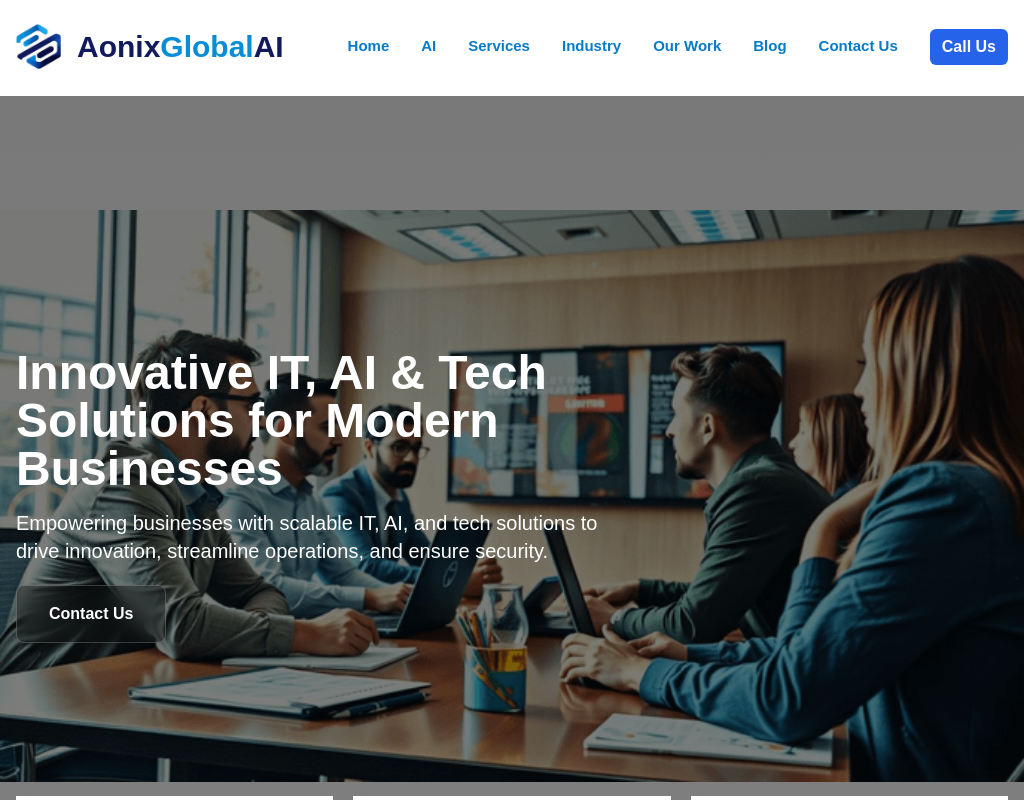
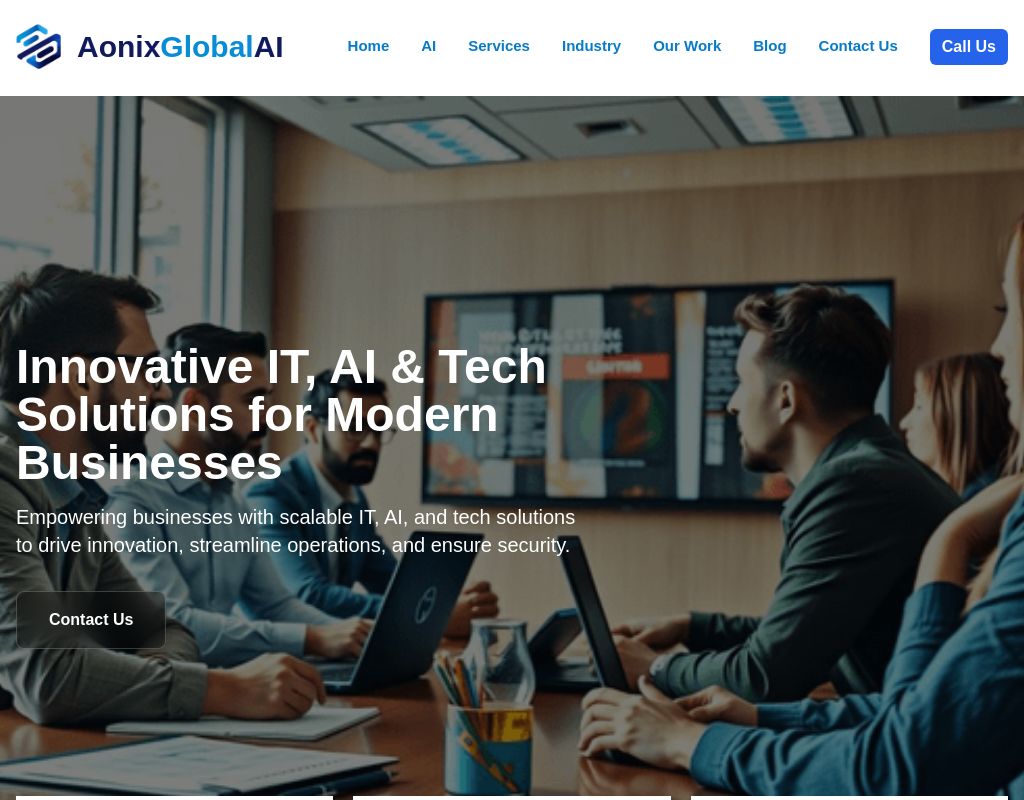
Before and after one commit to aOnixglobalai99/aonixglobalai-portfolio, a Next.js app: page / in a window 1024 px wide. Shown: the top 800 px of the page. Built offline with nearby package versions, Linux system fonts and the light colour scheme.

Commit message:
homepage top image responsiveness fixed

```diff
--- a/src/pages/index.tsx
+++ b/src/pages/index.tsx
@@ -30,20 +30,20 @@ const HomePage = () => {
     <div id="/" className="font-poppins w-full">
       {/* Hero Section */}
       <div className="w-full">
-        <div className="homepagefirstdiv-back h-[800px] bg-center bg-no-repeat bg-cover">
-          <div className="h-full flex flex-col items-start w-full max-w-[1140px] mx-auto pr-4 justify-center m-auto">
-            <div className="px-4 xl:px-0">
-              <h2 className="text-white font-black text-2xl sm:text-3xl md:text-4xl lg:text-5xl w-full sm:w-[500px] md:w-[600px] lg:w-[700px] leading-tight mb-4">
+        <div className="homepagefirstdiv-back min-h-screen bg-center bg-no-repeat bg-cover">
+          <div className="h-full flex flex-col items-start w-full max-w-6xl mx-auto px-4 justify-center py-16">
+            <div className="w-full">
+              <h2 className="text-white font-black text-2xl sm:text-3xl md:text-4xl lg:text-5xl max-w-xs sm:max-w-md md:max-w-lg lg:max-w-xl leading-tight mb-4">
                 Innovative IT, AI & Tech Solutions for Modern Businesses
               </h2>
-              <p className="text-white text-sm sm:text-base md:text-lg lg:text-xl w-full sm:w-[400px] md:w-[500px] lg:w-[600px] leading-relaxed mb-5">
+              <p className="text-white text-sm sm:text-base md:text-lg lg:text-xl max-w-xs sm:max-w-md md:max-w-lg lg:max-w-xl leading-relaxed mb-8">
                 Empowering businesses with scalable IT, AI, and tech solutions
                 to drive innovation, streamline operations, and ensure security.
               </p>
             </div>
 
             <button
-              className="px-8 py-4 bg-black/30 text-white rounded-lg hover:bg-black/40 transition-colors font-semibold text-center border border-white/20 backdrop-blur-md shadow-md hover:shadow-lg mx-4 xl:mx-0"
+              className="px-6 py-3 sm:px-8 sm:py-4 bg-black/30 text-white rounded-lg hover:bg-black/40 transition-colors font-semibold text-center border border-white/20 backdrop-blur-md shadow-md hover:shadow-lg"
               onClick={() => Router.push('./ContactUsPage')}
             >
               Contact Us
--- a/src/styles/globals.css
+++ b/src/styles/globals.css
@@ -32,19 +32,30 @@ body {
   height: 100vh;
 }
 
-/* Tablet */
-@media (max-width: 1024px) {
+/* Fix for the specific 769px-1200px range */
+@media screen and (min-width: 769px) and (max-width: 1200px) {
   .homepagefirstdiv-back {
-    background-size: contain;
+    background-attachment: scroll;
+    background-size: cover;
+    background-position: center;
+    height: 100vh;
+    min-height: 600px;
+  }
+}
+
+/* Optional: For very small screens, ensure image is visible */
+@media screen and (max-width: 767px) {
+  .homepagefirstdiv-back {
+    background-size: cover;
     background-position: center;
   }
 }
 
-/* Mobile */
-@media (max-width: 768px) {
+/* Optional: For large screens, return to default behavior */
+@media screen and (min-width: 1201px) {
   .homepagefirstdiv-back {
     background-size: cover;
-    background-position: top;
+    background-position: center;
   }
 }
 
```
